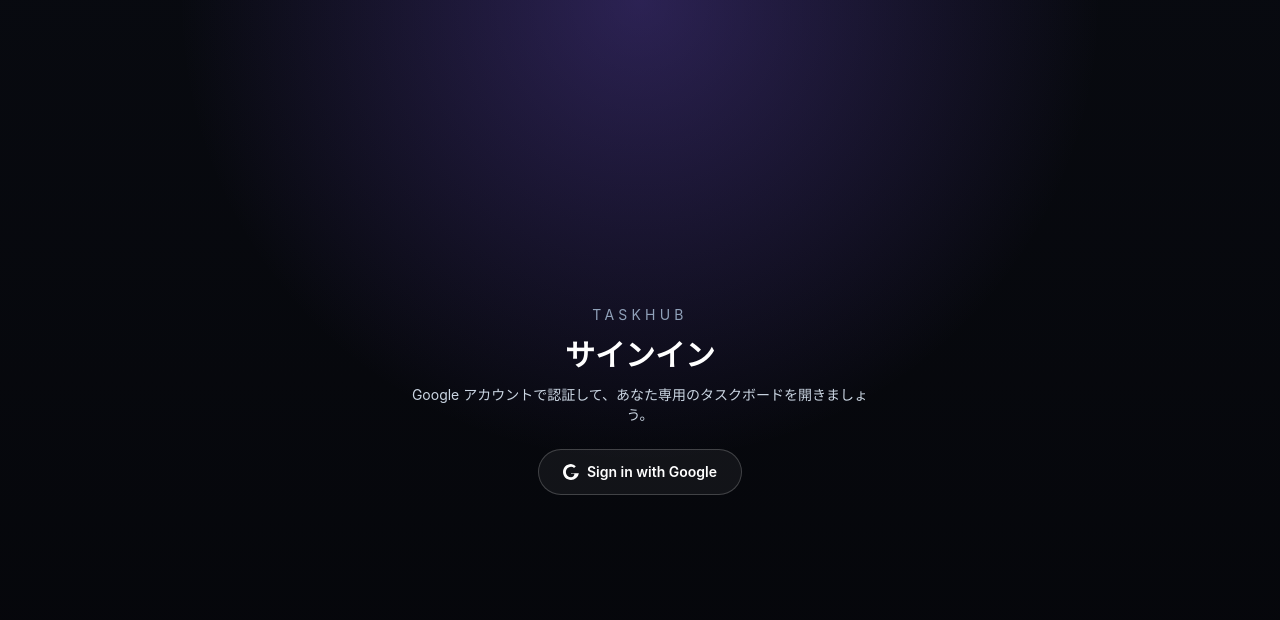
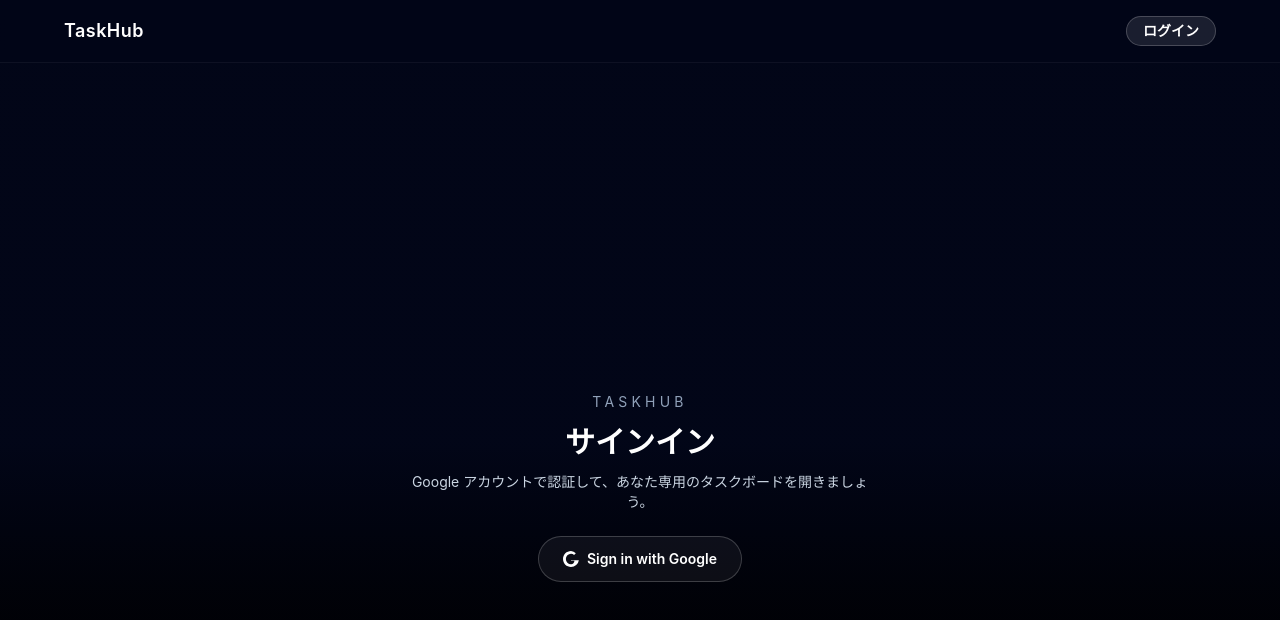
Before and after one commit to fwatanab/TaskHub, a Next.js app: page /signin in a window 1280 px wide. Shown: the top 620 px of the page. Built offline with nearby package versions, Linux system fonts and the light colour scheme; no server answers.

Commit message:
feat: 全ページを新しい AppLayout でラップし共通ヘッダーを適用

```diff
--- a/src/pages/_app.tsx
+++ b/src/pages/_app.tsx
@@ -1,6 +1,7 @@
 import "@/styles/globals.css";
 import type { AppProps } from "next/app";
 import { SessionProvider } from "next-auth/react";
+import AppLayout from "@/components/layout/AppLayout";
 
 export default function App({
   Component,
@@ -8,7 +9,9 @@
 }: AppProps) {
   return (
     <SessionProvider session={session}>
-      <Component {...pageProps} />
+      <AppLayout>
+        <Component {...pageProps} />
+      </AppLayout>
     </SessionProvider>
   );
 }
```
